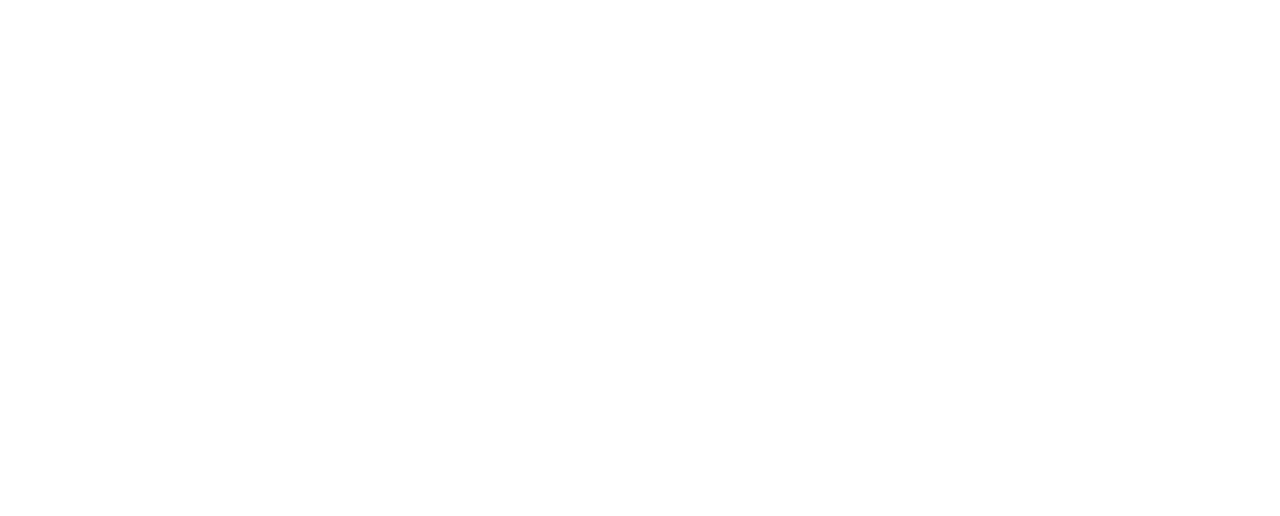
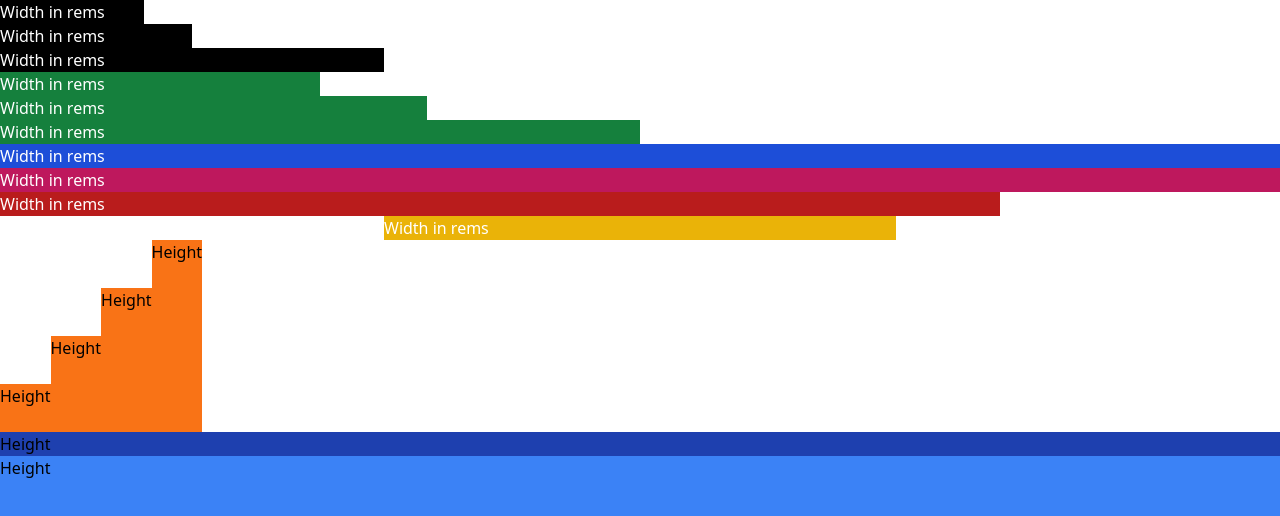
Before and after one commit to Saadbinzahid1/Tailwind-Sandbox, a plain HTML site: page 05-sizing/index.html in a window 1280 px wide. Drawn offline with nearby package versions, Linux system fonts and the light colour scheme.

Commit message:
Done with Sizing and Widhts/Heights

```diff
--- a/05-sizing/index.html
+++ b/05-sizing/index.html
@@ -1,4 +1,4 @@
-<!DOCTYPE html>
+<!doctype html>
 <html lang="en">
   <head>
     <meta charset="UTF-8" />
@@ -9,26 +9,44 @@
   </head>
   <body>
     <!-- Width -->
+    <div class="bg-black text-white w-36">Width in rems</div>
+    <div class="bg-black text-white w-48">Width in rems</div>
+    <div class="bg-black text-white w-96">Width in rems</div>
 
     <!-- Percentages -->
+    <div class="bg-green-700 text-white w-1/4">Width in rems</div>
+    <div class="bg-green-700 text-white w-1/3">Width in rems</div>
+    <div class="bg-green-700 text-white w-1/2">Width in rems</div>
 
     <!-- Width of the viewport -->
+    <div class="bg-blue-700 text-white w-screen">Width in rems</div>
 
     <!-- 100% of container -->
+    <div class="bg-pink-700 text-white w-full">Width in rems</div>
 
     <!-- min/max content -->
 
     <!-- Arbitrary width -->
+    <div class="bg-red-700 text-white w-[1000px]">Width in rems</div>
 
     <!-- Max Width -->
+    <div class="bg-yellow-500 text-white max-w-lg mx-auto">Width in rems</div>
 
     <!-- Height (Most of the same options as widths) -->
+    <div class="flex items-end">
+      <div class="bg-orange-500 h-12">Height</div>
+      <div class="bg-orange-500 h-24">Height</div>
+      <div class="bg-orange-500 h-36">Height</div>
+      <div class="bg-orange-500 h-48">Height</div>
+    </div>
 
     <!-- Min Height -->
 
     <!-- Max Height -->
 
     <!-- Full screen height -->
+    <div class="bg-blue-800 h-full">Height</div>
+    <div class="bg-blue-500 h-screen">Height</div>
   </body>
 </html>
 
```
